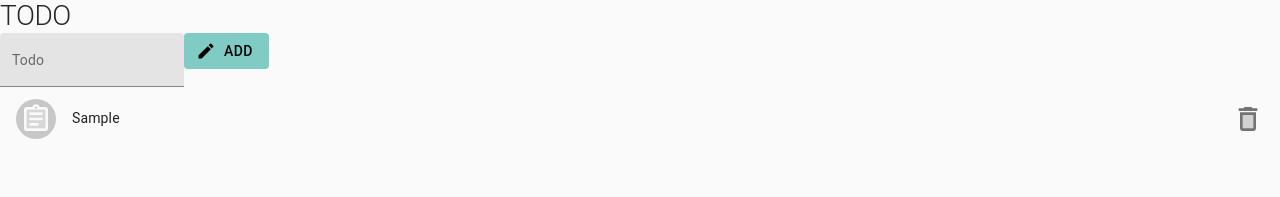
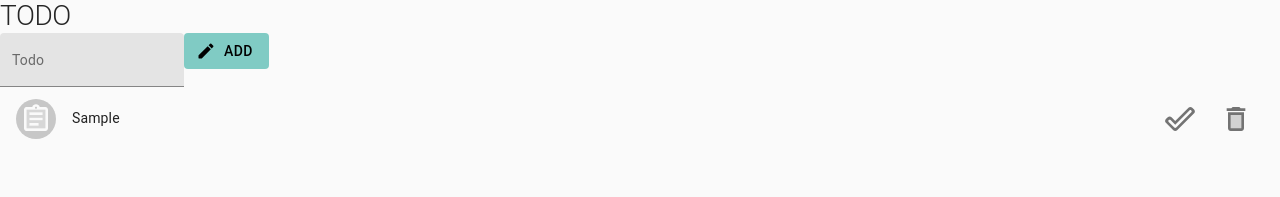
Before and after one commit to krtsato/react-redux-saga-ts-prac, a Vue app: page / in a window 1280 px wide. Both pictures are taken after typing "Sample" into the empty fields and a click on the button "ADD". Shown: the top 197 px of the page. Built offline with nearby package versions, Linux system fonts and the light colour scheme.

Commit message:
feat: add a toggler

```diff
--- /dev/null
+++ b/src/components/example/todoApp/todo.styles.ts
@@ -0,0 +1,7 @@
+import {makeStyles} from "@material-ui/core/styles"
+
+export const useStyles = makeStyles({
+  completedText: wasCompleted => ({
+    textDecoration: wasCompleted ? "line-through" : "none"
+  })
+})
--- a/src/components/example/todoApp/todo.tsx
+++ b/src/components/example/todoApp/todo.tsx
@@ -2,6 +2,8 @@ import React, {FC, MouseEvent} from "react"
 import {Todo} from "@redx/example/todoApp"
 import AssignmentTwoToneIcon from "@material-ui/icons/AssignmentTwoTone"
 import DeleteTwoToneIcon from "@material-ui/icons/DeleteTwoTone"
+import DoneOutlineRoundedIcon from "@material-ui/icons/DoneOutlineRounded"
+import ReplayRoundedIcon from "@material-ui/icons/ReplayRounded"
 import {
   ListItem,
   ListItemText,
@@ -11,13 +13,18 @@ import {
   IconButton,
   Typography
 } from "@material-ui/core"
+import {useStyles} from "./todo.styles"
 
 type TodoProps = {
   todo: Todo
   delTodoHdl: (e: MouseEvent<HTMLButtonElement>) => void
+  tglTodoHdl: (e: MouseEvent<HTMLButtonElement>) => void
 }
 
-export const TodoComp: FC<TodoProps> = ({todo, delTodoHdl}) => (
+export const TodoComp: FC<TodoProps> = ({todo, delTodoHdl, tglTodoHdl}) => {
+  const classes = useStyles(todo.wasCompleted)
+
+  return (
     <ListItem key={todo.id}>
       <ListItemAvatar>
         <Avatar>
@@ -26,12 +33,20 @@ export const TodoComp: FC<TodoProps> = ({todo, delTodoHdl}) => (
       </ListItemAvatar>
       <ListItemText
         disableTypography
-      primary={<Typography variant={todo.wasCompleted ? "overline" : "body1"}>{todo.text}</Typography>}
+        primary={
+          <Typography variant="body1" className={classes.completedText}>
+            {todo.text}
+          </Typography>
+        }
       />
       <ListItemSecondaryAction>
-      <IconButton id={`${todo.id}`} aria-label="delete" edge="end" onClick={delTodoHdl}>
+        <IconButton id={`${todo.id}`} aria-label="complete" onClick={tglTodoHdl}>
+          <DoneOutlineRoundedIcon />
+        </IconButton>
+        <IconButton id={`${todo.id}`} aria-label="delete" onClick={delTodoHdl}>
           <DeleteTwoToneIcon />
         </IconButton>
       </ListItemSecondaryAction>
     </ListItem>
   )
+}
--- a/src/components/example/todoApp/todoDisplay.tsx
+++ b/src/components/example/todoApp/todoDisplay.tsx
@@ -6,12 +6,13 @@ import {TodoComp} from "@comp/example/todoApp/todo"
 type TodoDisplayProps = {
   todos: Todos
   delTodoHdl: (e: MouseEvent<HTMLButtonElement>) => void
+  tglTodoHdl: (e: MouseEvent<HTMLButtonElement>) => void
 }
 
-export const TodoDisplayComp: FC<TodoDisplayProps> = ({todos, delTodoHdl}) => (
+export const TodoDisplayComp: FC<TodoDisplayProps> = ({todos, delTodoHdl, tglTodoHdl}) => (
   <List>
     {todos.map(todo => (
-      <TodoComp key={todo.id} todo={todo} delTodoHdl={delTodoHdl} />
+      <TodoComp key={todo.id} todo={todo} delTodoHdl={delTodoHdl} tglTodoHdl={tglTodoHdl} />
     ))}
   </List>
 )
--- a/src/containers/example/todoApp/todoDisplay.tsx
+++ b/src/containers/example/todoApp/todoDisplay.tsx
@@ -7,6 +7,7 @@ export const TodoDisplayCont: FC = () => {
   const todos = useSelector(todosSelectors.todoListSel)
   const dispatch = useDispatch()
 
+  // onClick : delete
   const delTodoHdl = useCallback(
     (e: MouseEvent<HTMLButtonElement>): void => {
       const id = parseInt(e.currentTarget.id, 10)
@@ -15,5 +16,14 @@ export const TodoDisplayCont: FC = () => {
     [dispatch]
   )
 
-  return <TodoDisplayComp todos={todos} delTodoHdl={delTodoHdl} />
+  // onClick : toggle
+  const tglTodoHdl = useCallback(
+    (e: MouseEvent<HTMLButtonElement>): void => {
+      const id = parseInt(e.currentTarget.id, 10)
+      dispatch(todosOperations.tglTodoOpe(id))
+    },
+    [dispatch]
+  )
+
+  return <TodoDisplayComp todos={todos} delTodoHdl={delTodoHdl} tglTodoHdl={tglTodoHdl} />
 }
```
Also changed, not shown: src/components/example/counterApp/colofulBeads.styles.ts (renamed from src/components/example/counterApp/colofulBeads.styles.tsx). Lines whose indentation alone changed are shown as unchanged.
